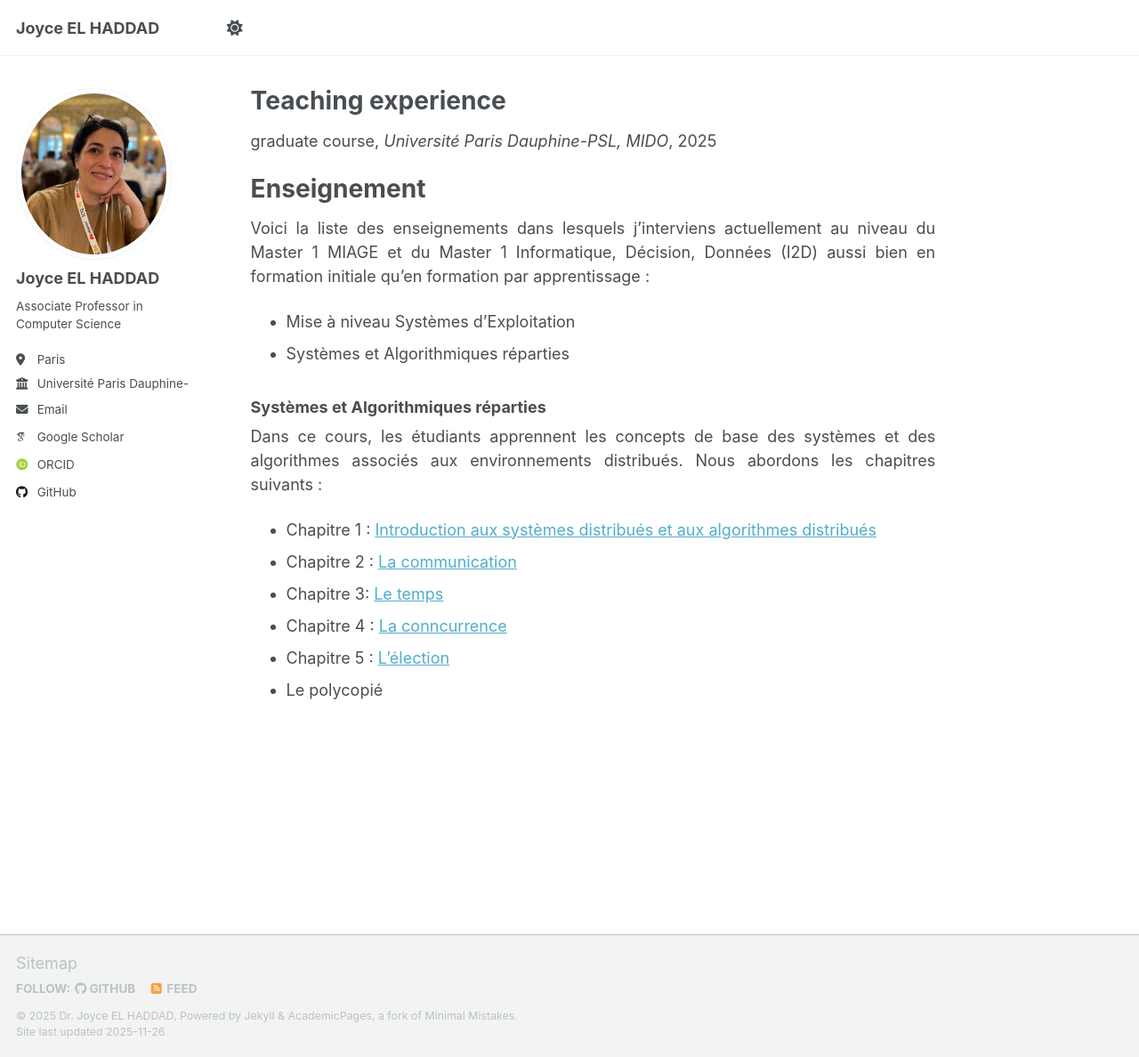
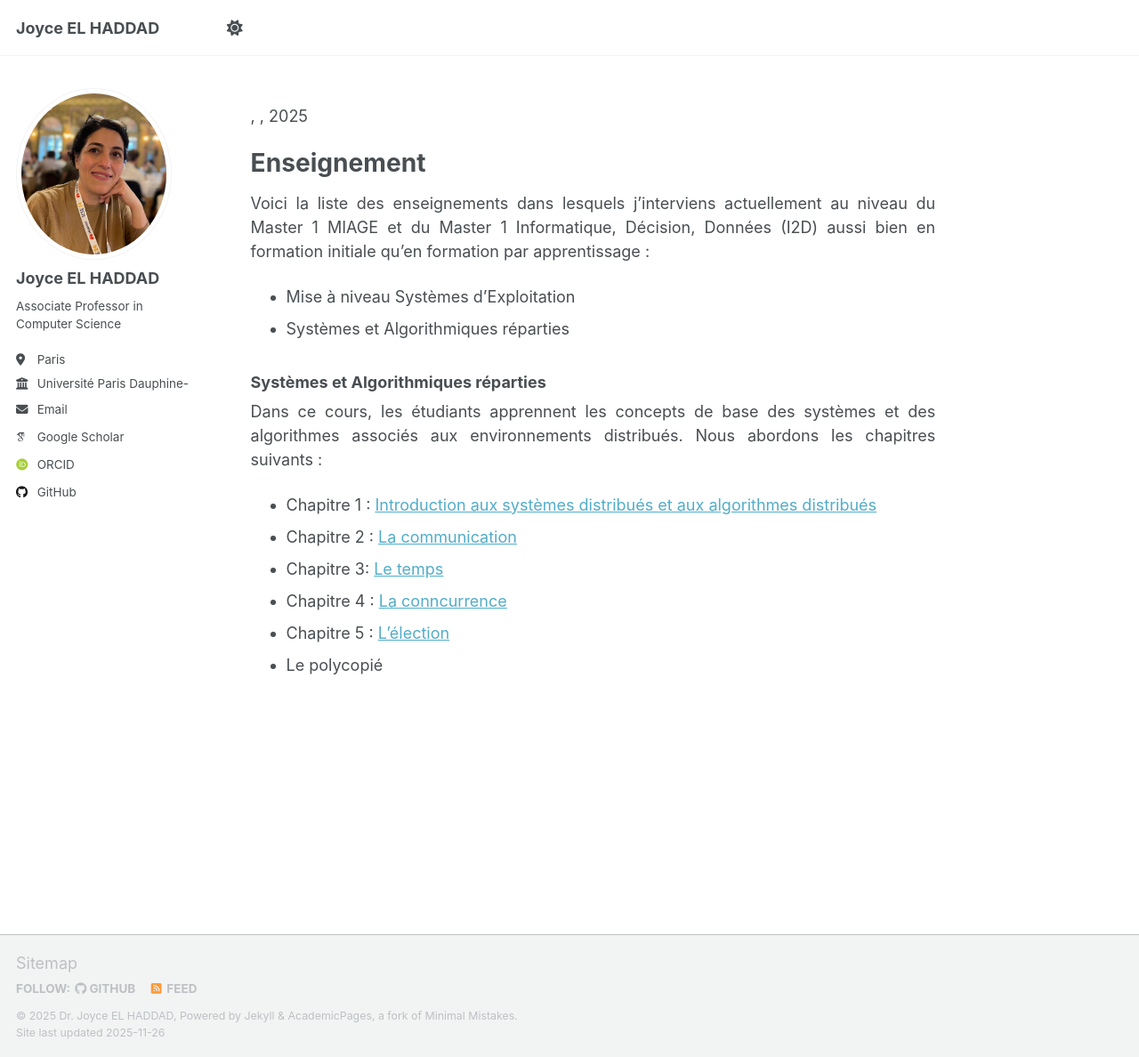
Before and after one commit to joyceelhaddad/joyceelhaddad.github.io, a Jekyll site: the page built from _teaching/25-26-teaching.md, in a window 1280 px wide and 1188 px high. Shown: the whole window at 89% size. Built offline with Jekyll 4.4.1, drawn with Linux system fonts in a browser that asks for light colours; some web fonts are replaced; a script that is not in the unit is left out.

Commit message:
Update 25-26-teaching.md

```diff
--- a/_teaching/25-26-teaching.md
+++ b/_teaching/25-26-teaching.md
@@ -1,9 +1,9 @@
 ---
-title: "Teaching experience"
+title: " "
 collection: teaching
-type: "graduate course"
+type: " "
 permalink: /teaching/
-venue: "Université Paris Dauphine-PSL, MIDO"
+venue: " "
 date: 2025-09-01
 location: "Paris, France"
 share : false
```
